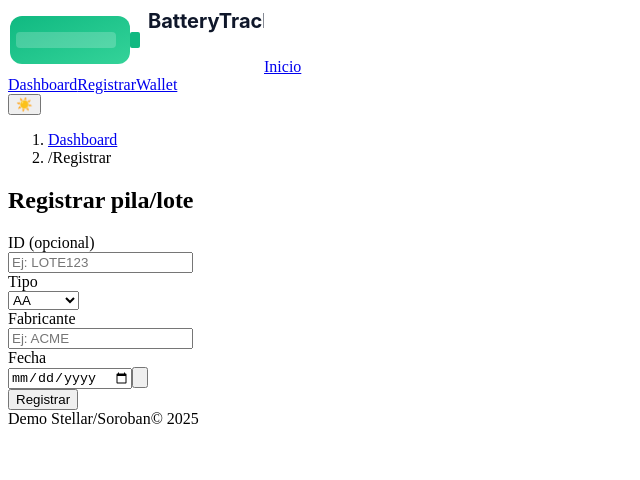
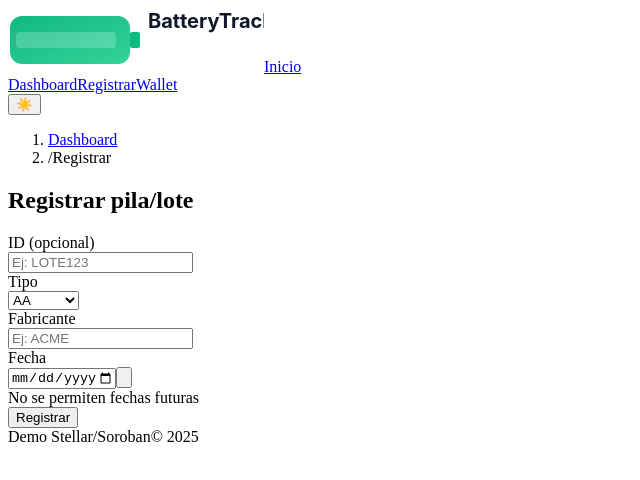
Before and after one commit to DiegoPoveda01/batterytrack-stellar-soroban, a React (Vite) app in the folder client/: page /registrar in a window 1280 px wide. Shown: the top 480 px of the page, without its empty margins (0-640 px from the left). Built offline with nearby package versions, Linux system fonts and the light colour scheme; the HTML template or start-up script is replaced by a standard one.

Commit message:
feat(ui): DateField con maxToday y helper; validación anti-fecha futura en Registrar

```diff
--- a/client/src/components/ui/DateField.jsx
+++ b/client/src/components/ui/DateField.jsx
@@ -1,6 +1,6 @@
-import { useRef } from 'react'
+import { useMemo, useRef } from 'react'
 
-export default function DateField({ label, error, className = '', ...props }) {
+export default function DateField({ label, helper, error, className = '', maxToday = false, ...props }) {
   const ref = useRef(null)
   const openPicker = (e) => {
     e.preventDefault()
@@ -9,6 +9,11 @@ export default function DateField({ label, error, className = '', ...props }) {
     if (typeof el.showPicker === 'function') el.showPicker()
     else el.focus()
   }
+  const today = useMemo(() => new Date().toISOString().slice(0,10), [])
+  const maxAttr = props.max ?? (maxToday ? today : undefined)
+  const value = props.value
+  const isFuture = maxAttr && value && value > maxAttr
+  const hasError = !!error || isFuture
   return (
     <label className="block">
       {label && <div className="text-sm mb-1 text-slate-600 dark:text-slate-300">{label}</div>}
@@ -18,9 +23,11 @@ export default function DateField({ label, error, className = '', ...props }) {
           type="date"
           className={[
             'w-full pr-11 px-3 py-2 rounded-lg border bg-white dark:bg-slate-900',
-            error ? 'border-rose-400 dark:border-rose-500' : 'border-slate-300 dark:border-slate-700',
+            hasError ? 'border-rose-400 dark:border-rose-500' : 'border-slate-300 dark:border-slate-700',
             className,
           ].join(' ')}
+          max={maxAttr}
+          aria-invalid={hasError || undefined}
           {...props}
         />
         <button
@@ -35,7 +42,10 @@ export default function DateField({ label, error, className = '', ...props }) {
           </svg>
         </button>
       </div>
-      {error && <div className="text-xs text-rose-600 mt-1">{error}</div>}
+      {helper && !hasError && <div className="text-xs text-slate-500 mt-1">{helper}</div>}
+      {hasError && (
+        <div className="text-xs text-rose-600 mt-1">{error || 'No se permiten fechas futuras'}</div>
+      )}
     </label>
   )
 }
--- a/client/src/pages/RegisterBattery.jsx
+++ b/client/src/pages/RegisterBattery.jsx
@@ -25,6 +25,8 @@ export default function RegisterBattery() {
     try {
       if (!form.fabricante) throw new Error('fabricante requerido')
       if (!form.fecha) throw new Error('fecha requerida')
+      const today = new Date().toISOString().slice(0,10)
+      if (form.fecha > today) throw new Error('fecha futura no permitida')
       const res = await api.registerBattery(form)
       push({ type: 'success', title: 'Registrado', message: `Se creó la pila ${res.item.id}` })
       nav(`/battery/${res.item.id}`)
@@ -48,7 +50,7 @@ export default function RegisterBattery() {
           <option>CR2032</option>
         </Select>
         <Input label="Fabricante" name="fabricante" value={form.fabricante} onChange={onChange} placeholder="Ej: ACME" />
-  <DateField label="Fecha" name="fecha" value={form.fecha} onChange={onChange} />
+  <DateField label="Fecha" name="fecha" value={form.fecha} onChange={onChange} maxToday helper="No se permiten fechas futuras" />
         {error && <div className="text-red-600 text-sm">{error}</div>}
         <Button loading={busy} disabled={busy}>Registrar</Button>
       </form>
```
